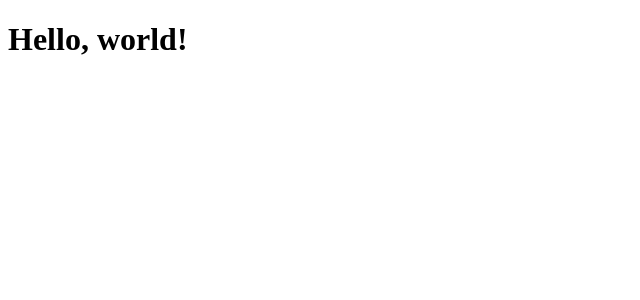
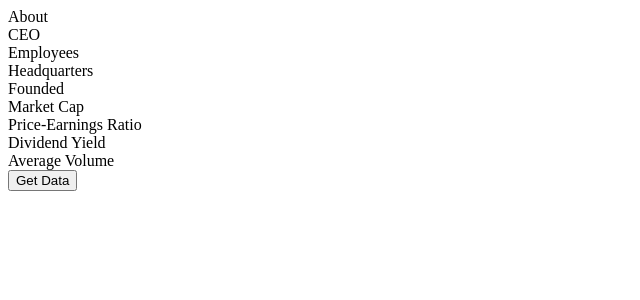
Before and after one commit to MRLLLabs/about, a React app: page / in a window 1280 px wide. Shown: the top 300 px of the page, without its empty margins (0-640 px from the left). Built offline with nearby package versions, Linux system fonts and the light colour scheme; the HTML template or start-up script is replaced by a standard one.

Commit message:
Retrieves data from database and renders to component

```diff
--- a/database/index.js
+++ b/database/index.js
@@ -1,6 +1,6 @@
 const mongoose = require('mongoose');
 const mongoUri = 'mongodb://localhost/';
 
-const db = mongoose.connect(mongoUri, { useNewUrlParser: true })
+const db = mongoose.connect(mongoUri, { useNewUrlParser: true, useUnifiedTopology: true })
 
 module.exports = db;
--- a/package.json
+++ b/package.json
@@ -32,6 +32,7 @@
     "webpack-cli": "^3.3.10"
   },
   "dependencies": {
+    "axios": "^0.19.0",
     "body-parser": "^1.19.0",
     "express": "^4.17.1",
     "faker": "^4.1.0",
--- /dev/null
+++ b/src/About.jsx
@@ -0,0 +1,44 @@
+import React from 'react';
+import axios from 'axios';
+
+class About extends React.Component {
+  constructor() {
+      super();
+      this.state = {
+          readMore: false,
+          showMore: false,
+          currentData: {}
+      }
+      this.getCompanyData = this.getCompanyData.bind(this);
+  }
+
+  getCompanyData() {
+      //id number will be dynamic
+      axios.get('/about/5de3822446d826141529bb01').then((response) => {
+          this.setState({currentData: response.data})
+          console.log(response.data)
+      }).catch((err) => {
+          console.log(err)
+      })
+  }
+
+  render() {
+      return (
+         <div>
+             <div>About</div><div>{this.state.currentData.description}</div>
+             <div>CEO </div><div>{this.state.currentData.CEO}</div>
+             <div>Employees </div><div>{this.state.currentData.EmployeeCount}</div>
+             <div>Headquarters </div><div>{this.state.currentData.Headquarters}</div>
+             <div>Founded </div><div>{this.state.currentData.Founded}</div>
+             <div>Market Cap </div><div>{this.state.currentData.MarketCap}</div>
+             <div>Price-Earnings Ratio </div><div>{this.state.currentData.EarningsRatio}</div>
+             <div>Dividend Yield </div><div>{this.state.currentData.DividentYield}</div>
+             <div>Average Volume </div><div>{this.state.currentData.AvgVolume}</div>
+             <button onClick={this.getCompanyData}>Get Data</button>
+         </div>
+      )
+  }
+}
+
+
+export default About;
--- a/src/index.jsx
+++ b/src/index.jsx
@@ -1,15 +1,10 @@
 import React from 'react';
 import ReactDOM from 'react-dom';
-// import faker from 'faker';
+import About from './About.jsx';
 
-// const example = () => {
-//   <div>
-//     {faker.name.findName()}
-//   </div>
-// }
 
 
 ReactDOM.render(
-    <h1>Hello, world!</h1>,
+    <About />,
     document.getElementById('root')
   );
```
Also changed, not shown: 3 other files (tests, documents, lock files or other folders).
